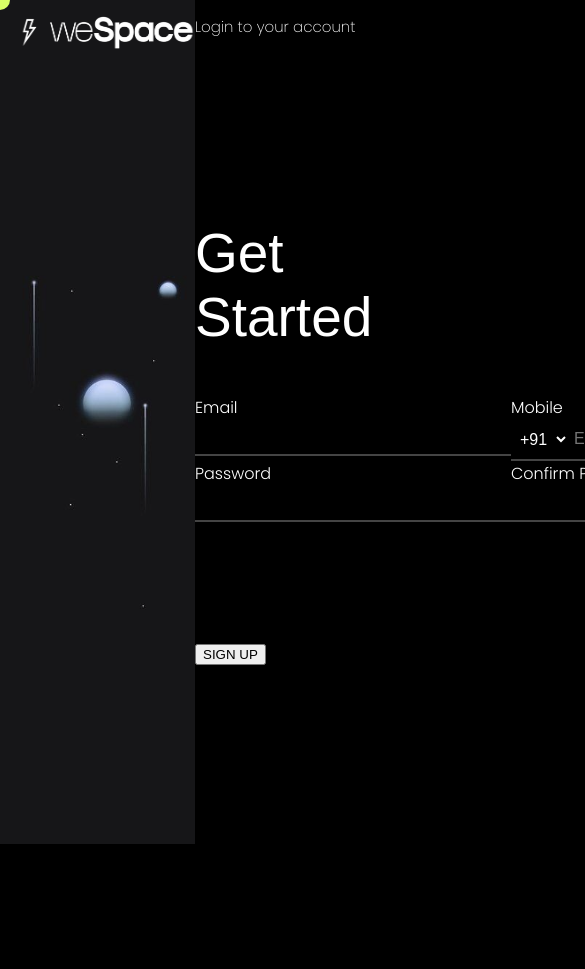
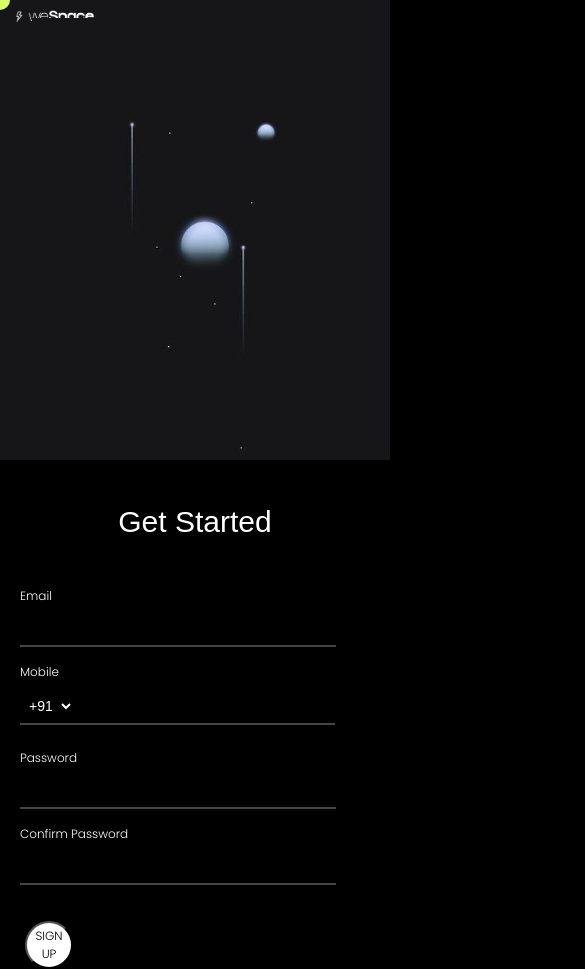
Before and after one commit to ShanmugaRamana/weSpace, a website: page public/pages/signup.html in a window 390 px wide. Shown: the top 969 px of the page, 585 px wide, since content can reach past the window. Before the commit the page ends 844 px from the top, so only its background shows below. Drawn offline with Linux system fonts and the light colour scheme; a web font is replaced by a local one.

Commit message:
updated files

```diff
--- a/public/pages/signup.html
+++ b/public/pages/signup.html
@@ -51,7 +51,7 @@
                                 <option value="+49">+49 </option>
                                 <option value="+33">+33</option>
                             </select>
-                            <input type="tel" id="mobile" name="mobile" pattern="[0-9]{10}" maxlength="10" placeholder="Enter 10-digit number" required>
+                            <input type="tel" id="mobile" name="mobile" pattern="[0-9]{10}" maxlength="10"  required>
                         </div>
                     </div>
                 </div>
--- a/public/styles/login.css
+++ b/public/styles/login.css
@@ -3,127 +3,186 @@ body {
     background: black;
     margin: 0;
     padding: 0;
-}
-.logo img {
-    width: 175px;
-    height: 35px;
-    padding: 15px 20px;
-
+    font-size: 16px; /* Base font size for rem/em */
 }
 
-.body-content{
+.logo img {
+    width: 100%; /* Make image responsive */
+    max-width: 175px; /* Maintain max size */
+    height: auto; /* Maintain aspect ratio */
+    padding: 1rem 1.25rem; /* Use rem for responsive padding */
+}
+
+.body-content {
     display: flex;
+    flex-wrap: wrap; /* Allow wrapping on smaller screens */
 }
-/* Centering the right section */
+
+/* Left Section */
 .body-left {
     width: 50%;
     height: 100vh;
     background-color: #161618;
-    border-top-right-radius: 10px; /* Curves the top-right corner */
-    border-bottom-right-radius: 10px; /* Curves the bottom-right corner */
+    border-top-right-radius: 10px;
+    border-bottom-right-radius: 10px;
 }
 
-/* This is now redundant because .body-right handles centering */
-.body-left .cover  {
+.body-left .cover {
     height: 90%;
-    display: flex; /* Flexbox for centering */
-    justify-content: center; /* Center horizontally */
-    align-items: center; /* Center vertically */
+    display: flex;
+    justify-content: center;
+    align-items: center;
 }
 
-.body-right{
+/* Right Section */
+.body-right {
     width: 50%;
     height: 100vh;
     background-color: black;
-
+    display: flex;
+    justify-content: center;
+    align-items: center;
 }
 
-.login-container .create-acc h3{
+.login-container .create-acc h3 {
     font-family: "Poppins", sans-serif;
     position: absolute;
-    top: 10px;
-    right: 20px;
-    font-size: 14px;
+    top: 0.625rem; /* 10px converted to rem */
+    right: 1.25rem; /* 20px converted to rem */
+    font-size: 0.875rem; /* 14px converted to rem */
     font-weight: 300;
 }
-.login-container .create-acc h3:hover{
+
+.login-container .create-acc h3:hover {
     text-decoration: underline;
 }
-.login{
+
+.login {
     display: flex;
     height: 80vh;
     width: 90%;
-    padding-left: 20px;
+    padding-left: 1.25rem; /* 20px converted to rem */
     flex-direction: column;
     justify-content: center;
+    max-width: 500px; /* Prevent excessive stretching */
 }
-.login h2{
-    font-family: "Robotto", sans-serif;
-    font-size: 55px;
+
+.login h2 {
+    font-family: "Roboto", sans-serif;
+    font-size: clamp(2rem, 5vw, 3.4375rem); /* Responsive font size (32px - 55px) */
     font-weight: 400;
+    margin-bottom: 1.5rem;
+}
 
+.login-container form {
+    display: flex;
+    flex-direction: row; /* Stack inputs on smaller screens */
+    gap: 2rem; /* Responsive gap */
 }
-.login-container form {
 
-    display: flex;
-    flex-direction: row;
-    gap: 10px;
-}
 .input-group input {
-
-    width: 300px;
-    padding: 8px;
-    border: none; /* Remove border */
-    border-bottom: 2px solid #444; /* Add bottom border only */
-    background: transparent; /* Make background transparent */
+    width: 100%; /* Full width for responsiveness */
+    max-width: 300px; /* Maintain max width */
+    padding: 0.5rem; /* 8px converted to rem */
+    border: none;
+    border-bottom: 2px solid #444;
+    background: transparent;
     color: white;
-    font-size: 16px;
+    font-size: 1rem; /* 16px converted to rem */
     outline: none;
     transition: border-color 0.3s ease;
 }
-.input-group label{
+
+.input-group label {
     font-family: "Poppins", sans-serif;
     font-weight: 300;
+    font-size: 0.875rem; /* 14px converted to rem */
+}
 
-
-}
-.login .forgot-password h4{
+.login .forgot-password h4 {
     font-family: "Poppins", sans-serif;
     font-weight: 300;
     color: #999999;
+    font-size: 0.875rem; /* 14px converted to rem */
+    margin-top: 1rem;
+}
 
-}
-.login .forgot-password h4:hover{
+.login .forgot-password h4:hover {
     text-decoration: underline;
 }
-.login-container button{
+
+.login-container button {
     background-color: #FFFFFF;
-    right: 20px;
     font-family: "Poppins", sans-serif;
-    height: 90px;
-    width: 90px;
-    border-radius: 100px;
-    position: absolute;
-    right: 50px;
-    font-size: 14px;
+    height: 5rem; /* 80px converted to rem, slightly reduced */
+    width: 5rem;
+    border-radius: 50%; /* Simplified to 50% for perfect circle */
+    position: relative; /* Changed from absolute for better flow */
+    font-size: 0.875rem; /* 14px converted to rem */
     font-weight: 300;
+    margin: 1rem auto 0; /* Center button */
+}
+
+/* Media Queries for Responsiveness */
+@media (max-width: 1024px) {
+    .body-left, .body-right {
+        width: 100%; /* Stack sections vertically */
+        height: auto; /* Allow height to adjust */
+        min-height: 50vh; /* Minimum height for smaller screens */
+    }
+
+    .body-left {
+        border-radius: 0; /* Remove radius on smaller screens */
+    }
+
+    .login {
+        padding: 1rem;
+        height: auto;
+    }
+
+    .login h2 {
+        font-size: clamp(1.5rem, 4vw, 2.5rem);
+    }
 }
 
 @media (max-width: 768px) {
-    .header {
-        flex-direction: column;
-        align-items: center;
-        text-align: center;
+    .logo img {
+        max-width: 150px; /* Reduce logo size on smaller screens */
     }
 
-    .header-left,
-    .header-right {
-        flex-direction: column;
-        align-items: center;
-        gap: 10px;
+    .login-container .create-acc h3 {
+        position: static; /* Remove absolute positioning */
+        text-align: center;
+        margin: 1rem 0;
     }
 
-    .nav-list {
+    .input-group input {
+        max-width: 100%; /* Full width on mobile */
+    }
+
+    .login-container button {
+        height: 3.5rem;
+        width: 3.5rem;
+    }
+}
+
+@media (max-width: 480px) {
+    .login h2 {
+        font-size: clamp(1.25rem, 3vw, 2rem);
+    }
+
+    .input-group label {
+        font-size: 0.75rem; /* Slightly smaller on mobile */
+    }
+
+    .login {
+        width: 95%;
+        padding: 0.5rem;
+    }
+    .login form{
         flex-direction: column;
     }
+    .login-container .create-acc h3 {
+        display: none;
+    }
 }
--- a/public/styles/signup.css
+++ b/public/styles/signup.css
@@ -1,53 +1,47 @@
 body {
     color: white;
     display: flex;
+    flex-wrap: wrap;
     background: black;
     margin: 0;
     padding: 0;
+    min-height: 100vh;
 }
 
-.body-left{
+.body-left {
     width: 50%;
     height: 100vh;
     background-color: #161618;
+}
 
+.body-left .logo img {
+    width: clamp(100px, 15vw, 175px);
+    height: auto;
+    padding: clamp(10px, 2vw, 15px) clamp(15px, 3vw, 20px);
 }
-.body-left .logo img {
-    width: 175px;
-    height: 35px;
-    padding: 15px 20px;
 
-}
-.body-left .cover{
+.body-left .cover {
     height: 80vh;
     display: flex;
     justify-content: center;
     align-items: center;
 }
-.signup-container .signin h3{
+
+.body-left .cover img {
+    max-width: 100%;
+    height: auto;
+}
+
+.signup-container .signin h3 {
+    position: absolute;
     font-family: "Poppins", sans-serif;
     font-weight: 200;
-    font-size: 15px;
+    font-size: clamp(12px, 1.5vw, 15px);
+    top: 10px;
+    right: clamp(10px, 2vw, 20px);
+}
 
-}
-.body-right .signup-container form{
-    height: 70vh;
-    display: flex;
-    flex-direction: column;
-    justify-content: center;
-}
-.signup-container .welcome h2{
-    font-family: "Robotto", sans-serif;
-    font-size: 55px;
-    font-weight: 400;
-}
-.form-group-1{
-    display: flex;
-}
-.form-group-2{
-    display: flex;
-}
-.body-right{
+.body-right {
     width: 50%;
     height: 100vh;
     background-color: black;
@@ -55,68 +49,182 @@ body {
     border-bottom-left-radius: 10px;
 }
 
+.body-right .signup-container form {
+    height: 70vh;
+    display: flex;
+    flex-direction: column;
+    justify-content: center;
+    padding: 0 clamp(15px, 5vw, 30px);
+    gap: 2rem; /* Add space between form groups */
+}
+
+.signup-container .welcome h2 {
+    font-family: "Robotto", sans-serif;
+    font-size: clamp(30px, 5vw, 55px);
+    font-weight: 400;
+    margin-bottom: 1.5rem;
+}
+
+.form-group-1,
+.form-group-2 {
+    display: flex;
+    flex-wrap: wrap;
+    gap: 1.5rem;
+    justify-content: space-between;
+    align-items: flex-start; /* Align items at the top for consistency */
+}
+
+.form-group-1 .input-group,
+.form-group-2 .input-group {
+    flex: 1;
+    min-width: 0;
+}
+
+.input-group {
+    display: flex;
+    flex-direction: column; /* Ensure label and input stack vertically */
+}
 
 .input-group input {
-    display: flex;
-    width: 300px;
+    width: 100%;
+    max-width: 300px;
     padding: 8px;
-    border: none; /* Remove border */
-    border-bottom: 2px solid #444; /* Add bottom border only */
-    background: transparent; /* Make background transparent */
+    border: none;
+    border-bottom: 2px solid #444;
+    background: transparent;
     color: white;
-    font-size: 16px;
+    font-size: clamp(14px, 1.6vw, 16px);
     outline: none;
     transition: border-color 0.3s ease;
 }
-.input-group label{
+
+.input-group label {
     font-family: "Poppins", sans-serif;
     font-weight: 300;
+    font-size: clamp(12px, 1.4vw, 16px);
+    margin-bottom: 0.5rem; /* Space between label and input */
+}
 
-
-}
 .phone-input {
     display: flex;
-    align-items: center;
+    align-items: center; /* Vertically center select and input */
     border-bottom: 2px solid #444;
-    padding: 5px 0;
+    padding: 0; /* Remove padding to align with other inputs */
+    max-width: 315px;
 }
+
 .phone-input select {
     background: transparent;
     border: none;
     color: white;
-    font-size: 16px;
-    padding: 5px;
+    font-size: clamp(14px, 1.6vw, 16px);
+    padding: 8px 5px; /* Match input padding */
     cursor: pointer;
     outline: none;
+    max-width: 30%;
+    height: 100%; /* Ensure consistent height */
+}
 
-}
 .phone-input input {
     flex: 1;
     background: transparent;
     border: none;
     color: white;
-    font-size: 16px;
-    padding: 5px;
+    font-size: clamp(14px, 1.6vw, 16px);
+    padding: 8px 5px; /* Match input padding */
     outline: none;
+    height: 100%; /* Ensure consistent height */
 }
 
-
-
-/* Style the dropdown options */
 select option {
     background: black;
     color: white;
-    font-size: 14px;
+    font-size: clamp(12px, 1.4vw, 14px);
 }
 
-/* Highlight selected option */
 select option:checked {
     background: #d9ff66;
     color: black;
 }
 
-/* Hover effect */
 select option:hover {
     background: #444;
+}
+
+.signup-container button {
+    background-color: #FFFFFF;
+    position: relative; /* Changed from absolute for better flow */
+    left: 25px;
+    font-family: "Poppins", sans-serif;
+    height: clamp(3rem, 10vw, 5rem);
+    width: clamp(3rem, 10vw, 5rem);
+    border-radius: 50%;
+    font-size: clamp(0.75rem, 1.5vw, 0.875rem);
+    font-weight: 300;
+    margin: 1rem auto 0;
+    cursor: pointer;
+}
+
+/* Media Queries for Responsive Design */
+@media (max-width: 768px) {
+    .body-left,
+    .body-right {
+        width: 100%;
+        height: auto;
+    }
+
+    .body-left .cover {
+        height: 50vh;
+    }
+
+    .body-right {
+        border-radius: 0;
+    }
+
+    .body-right .signup-container form {
+        height: auto;
+        padding: 20px;
+        gap: 1.5rem; /* Reduced gap for smaller screens */
+    }
+
+    .signup-container .signin h3 {
+        position: static;
+        text-align: center;
+        margin: 10px 0;
+    }
+
+    .form-group-1,
+    .form-group-2 {
+        flex-direction: column;
+        gap: 1rem;
+    }
 
 }
+
+@media (max-width: 480px) {
+    .body-left .logo img {
+        width: clamp(80px, 20vw, 120px);
+    }
+
+    .signup-container .welcome h2 {
+        text-align: center;
+    }
+
+    .form-group-1 .input-group,
+    .form-group-2 .input-group {
+        flex: none;
+        width: 100%;
+    }
+
+    .input-group input,
+    .phone-input {
+        width: 315px;
+    }
+
+    .phone-input select {
+        max-width: 40%;
+    }
+    .signup-container .signin h3 {
+        display: none;
+    }
+}
```
